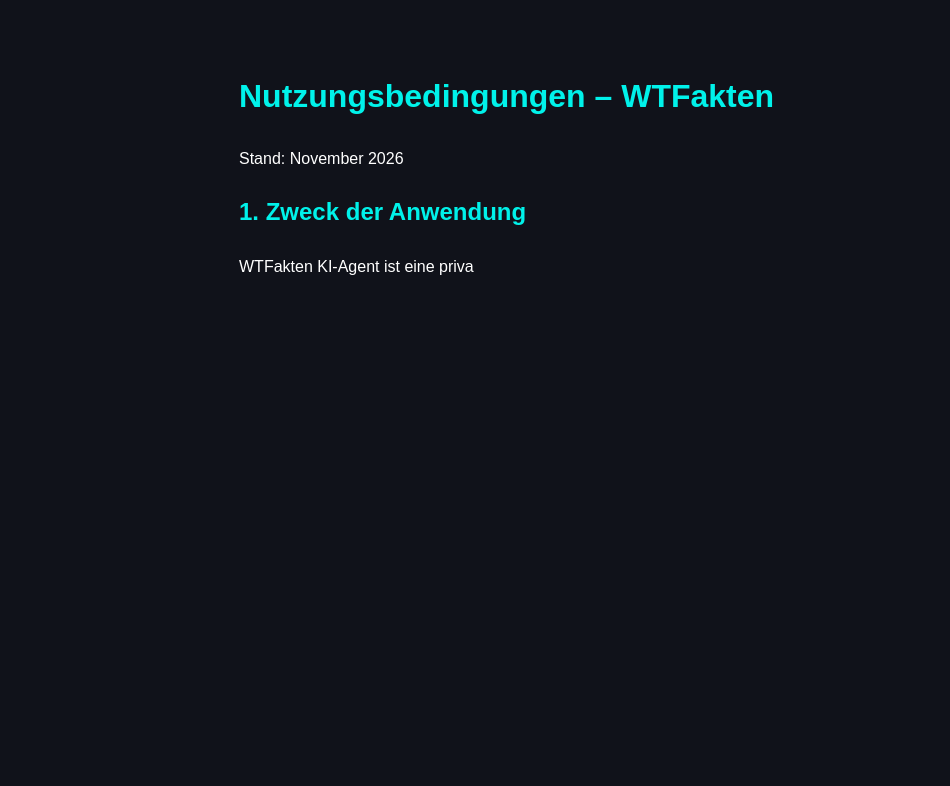
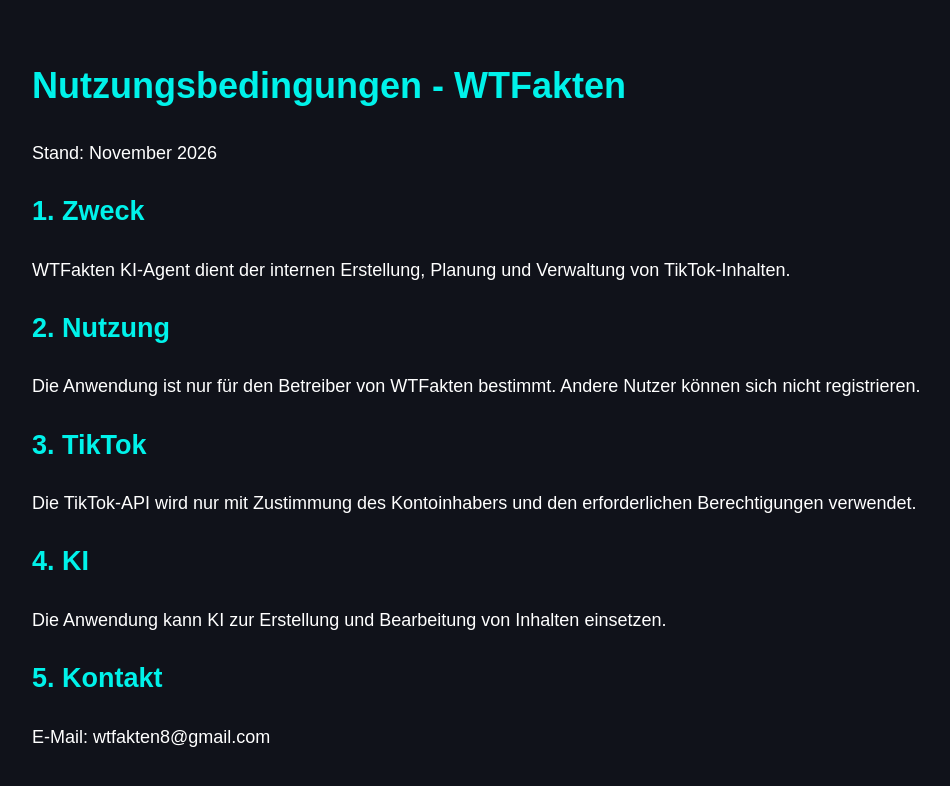
Before and after one commit to TrittTreff/wtfakten-website, a plain HTML site: page terms.html in a window 1280 px wide. Shown: the whole page, without its empty margins (1-951 px from the left). Drawn offline with Linux system fonts and the light colour scheme.

Commit message:
Refactor terms.html for improved structure and style

```diff
--- a/terms.html
+++ b/terms.html
@@ -1,51 +1,26 @@
 <!DOCTYPE html>
-
 <html lang="de">
-
 <head>
-
-  <meta charset="UTF-8">
-
-  <meta name="viewport" content="width=device-width, initial-scale=1">
-
-  <title>Nutzungsbedingungen – WTFakten</title>
-
-  <style>
-
-    body {
-
-      font-family: Arial, sans-serif;
-
-      background: #10121a;
-
-      color: #ffffff;
-
-      line-height: 1.7;
-
-      padding: 40px 20px;
-
-    }
-
-    main { max-width: 800px; margin: auto; }
-
-    h1, h2 { color: #00f2ea; }
-
-    a { color: #00f2ea; }
-
-  </style>
-
+<meta charset="UTF-8">
+<meta name="viewport" content="width=device-width,initial-scale=1">
+<title>Nutzungsbedingungen - WTFakten</title>
+<style>
+body{background:#10121a;color:white;font:18px Arial;line-height:1.6;padding:25px}
+h1,h2{color:#00f2ea}
+</style>
 </head>
-
 <body>
-
-<main>
-
-  <h1>Nutzungsbedingungen – WTFakten</h1>
-
-  <p>Stand: November 2026</p>
-
-  <h2>1. Zweck der Anwendung</h2>
-
-  <p>
-
-    WTFakten KI-Agent ist eine priva
+<h1>Nutzungsbedingungen - WTFakten</h1>
+<p>Stand: November 2026</p>
+<h2>1. Zweck</h2>
+<p>WTFakten KI-Agent dient der internen Erstellung, Planung und Verwaltung von TikTok-Inhalten.</p>
+<h2>2. Nutzung</h2>
+<p>Die Anwendung ist nur für den Betreiber von WTFakten bestimmt. Andere Nutzer können sich nicht registrieren.</p>
+<h2>3. TikTok</h2>
+<p>Die TikTok-API wird nur mit Zustimmung des Kontoinhabers und den erforderlichen Berechtigungen verwendet.</p>
+<h2>4. KI</h2>
+<p>Die Anwendung kann KI zur Erstellung und Bearbeitung von Inhalten einsetzen.</p>
+<h2>5. Kontakt</h2>
+<p>E-Mail: wtfakten8@gmail.com</p>
+</body>
+</html>
```
